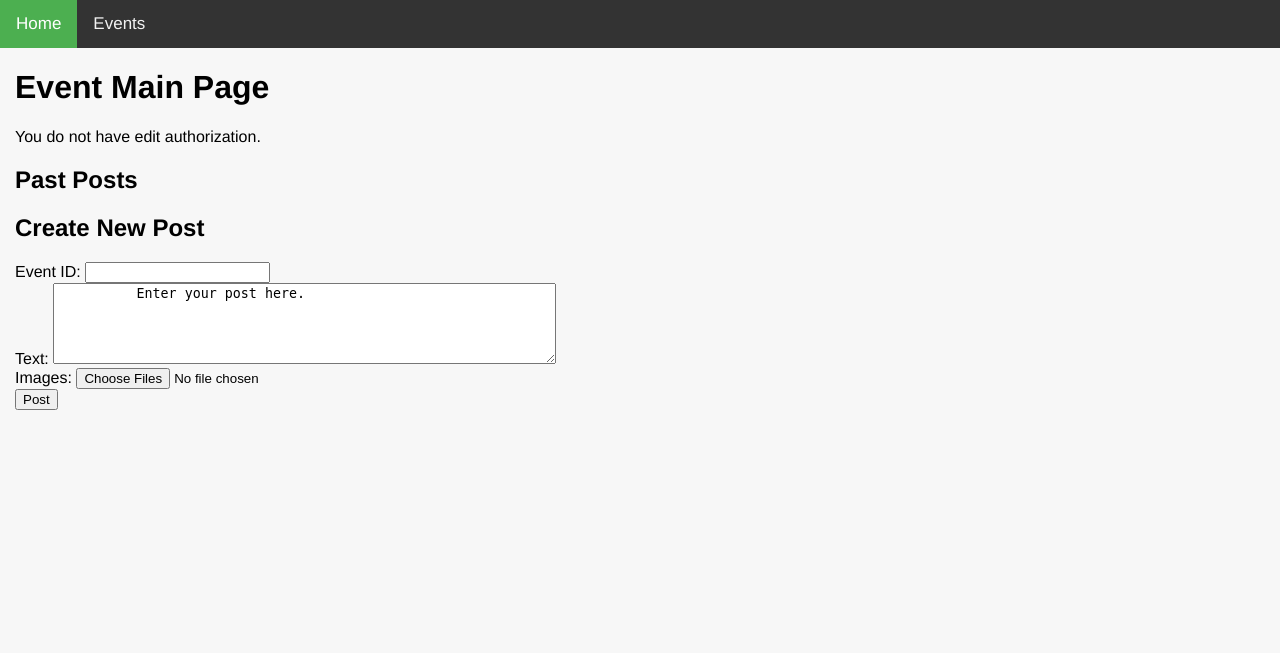
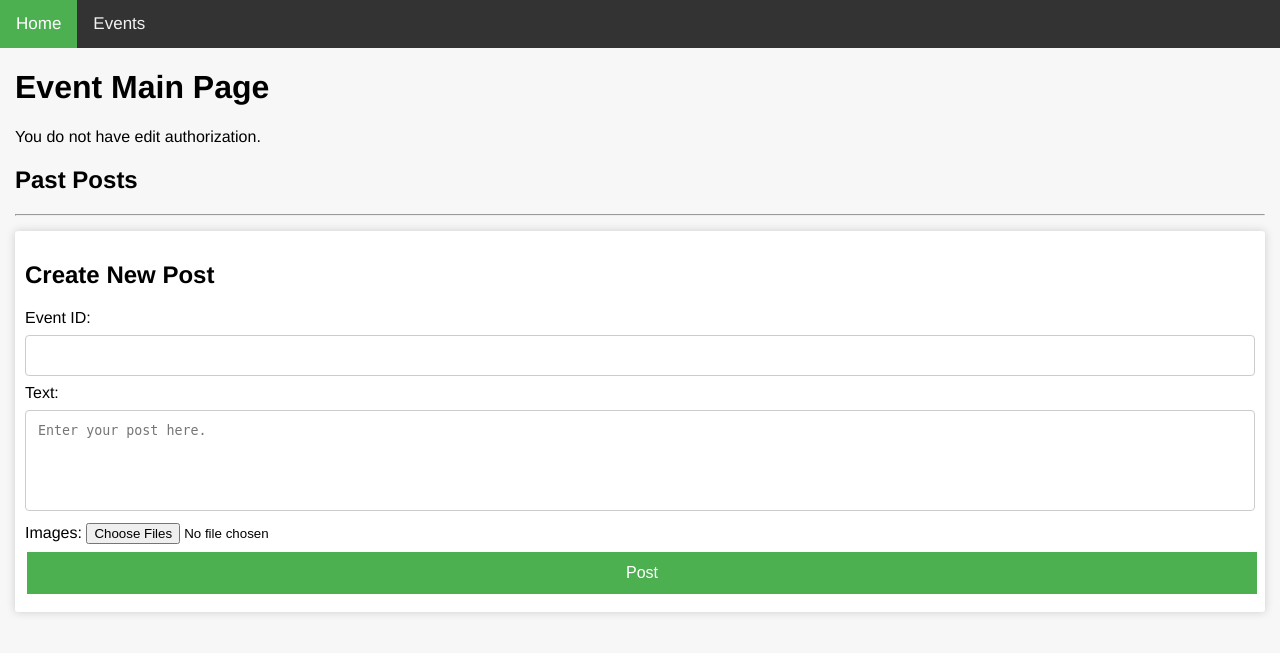
Before and after one commit to knative-portability/large-events, a Flask app: template pageserve/templates/index.html in a window 1280 px wide. Shown: the top 653 px of the page. Run offline with Flask 2, Linux system fonts and the light colour scheme; the template is opened without the code that fills it, so the values that code supplies are empty; parts of the project's set-up code (start-up, migrations or seed data) failed here and were passed over; some libraries are stand-ins or nearby versions.

Commit message:
Added styling for forms

```diff
--- a/pageserve/static/style.css
+++ b/pageserve/static/style.css
@@ -43,6 +43,46 @@
   border-radius: 3px;
   padding: 10px;
   margin: 15px 0px;
+  box-shadow: 0px 0px 8px #cccccc;
+}
+
+.form_divider {
+
+}
+
+.form {
+
+}
+
+input[type=text], textarea {
+  width: 100%;
+  padding: 12px 12px;
+  margin: 8px 0;
+  display: inline-block;
+  border: 1px solid #ccc;
+  border-radius: 4px;
+  box-sizing: border-box;
+}
+
+textarea {
+  resize: none;
+}
+
+.form button {
+  background-color: #4CAF50;
+  border: none;
+  color: white;
+  padding: 12px 24px;
+  text-align: center;
+  display: inline-block;
+  font-size: 16px;
+  margin: 8px 2px;
+  cursor: pointer;
+  width: 100%;
+}
+
+.form button:hover {
+  background-color: #45a149;
   box-shadow: 0px 0px 5px #cccccc;
 }
 
--- a/pageserve/templates/index.html
+++ b/pageserve/templates/index.html
@@ -41,6 +41,9 @@ limitations under the License.
   </div>
 {% endfor %}
 
+<hr class="form_divider">
+
+<div class="content_box form">
 <h2>Create New Post</h2>
 <form action="/v1/add_post" method="post" enctype="multipart/form-data">
     <div> <!-- TODO(cmei4444): implement event picker -->
@@ -49,9 +52,7 @@ limitations under the License.
     </div>
     <div>
         <label for="text">Text:</label>
-        <textarea type="text" rows = "5" cols = "60" id="text" name="text">
-          Enter your post here.
-        </textarea>
+        <textarea type="text" rows = "5" cols = "60" id="text" name="text" placeholder="Enter your post here."></textarea>
     </div>
     <div>
         <label for="images">Images:</label>
@@ -61,5 +62,6 @@ limitations under the License.
         <button type="submit">Post</button>
     </div>
 </form>
+</div>
 
 {% endblock content%}
```
Also changed, not shown: pageserve/templates/events.html (+6 -4 lines).
